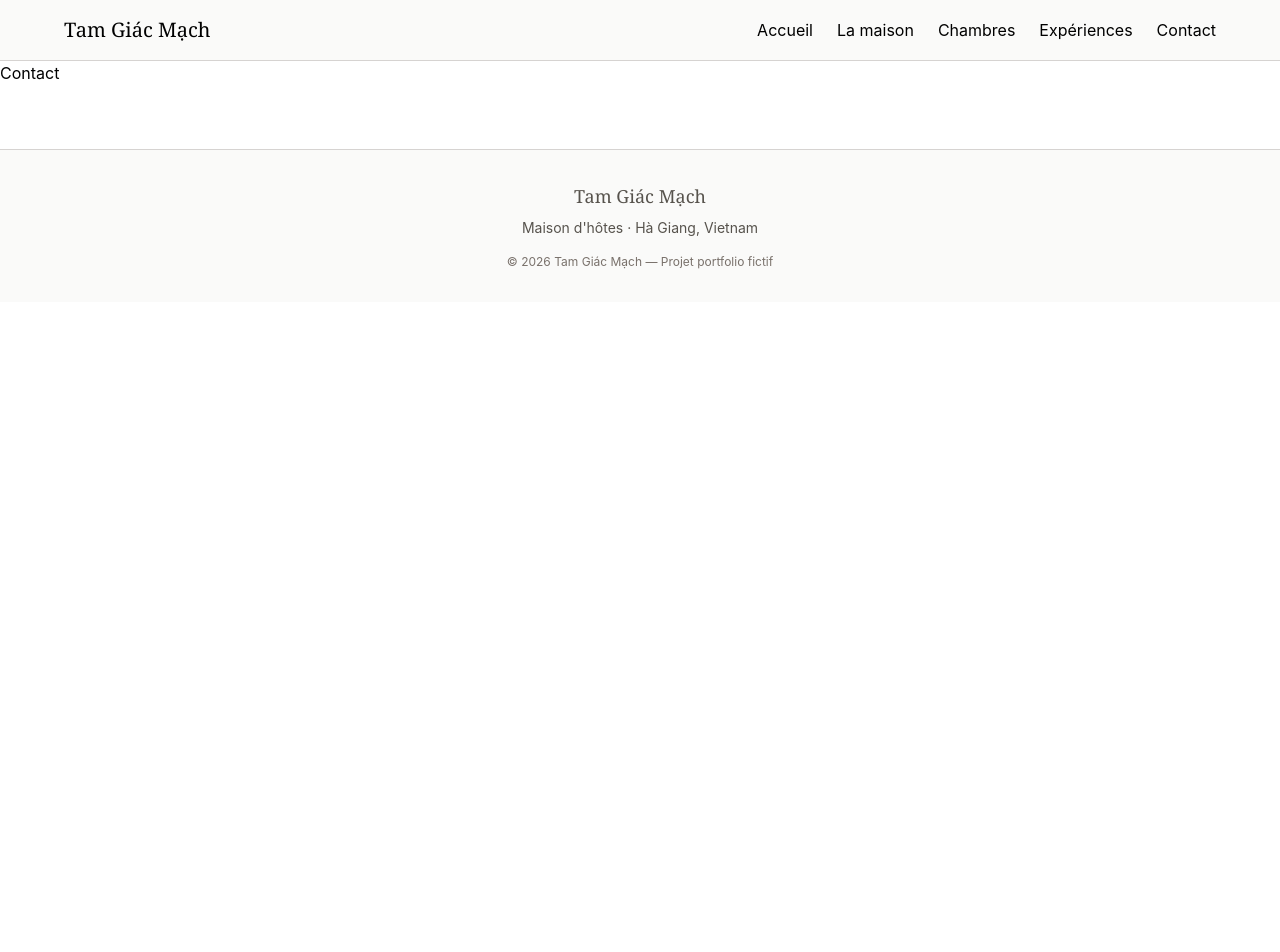
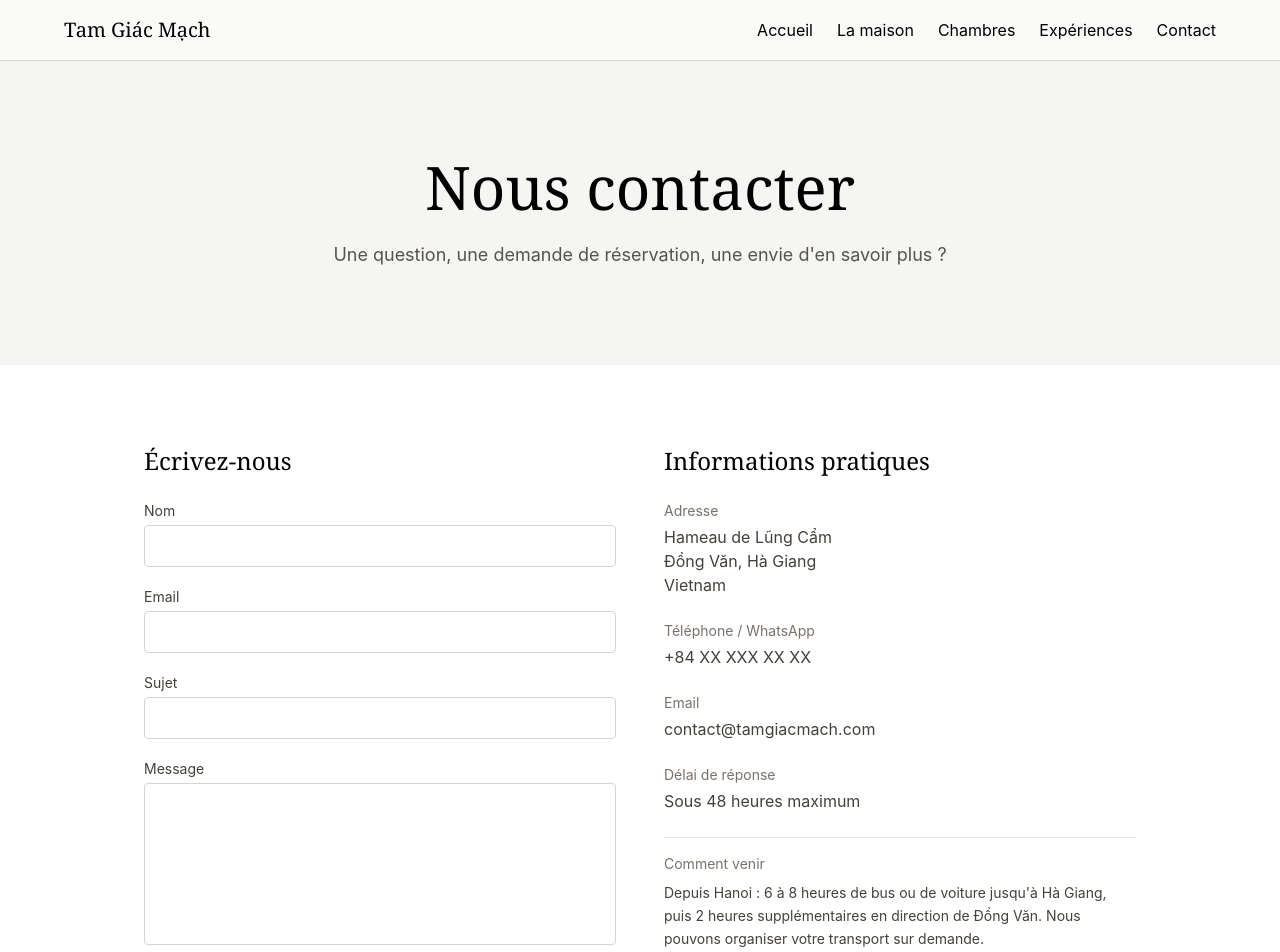
Before and after one commit to alexwebdevpro-coder/tam-giac-mach, a Vue app: page /contact in a window 1280 px wide. Shown: the top 952 px of the page. Before the commit the page ends 800 px from the top, so only its background shows below. Built offline with nearby package versions, Linux system fonts and the light colour scheme.

Commit message:
feat: build contact page with form and practical info

```diff
--- /dev/null
+++ b/src/components/contact/ContactForm.vue
@@ -0,0 +1,95 @@
+<script setup>
+import { ref } from 'vue'
+
+const name = ref('')
+const email = ref('')
+const subject = ref('')
+const message = ref('')
+
+const isSubmitted = ref(false)
+
+function handleSubmit() {
+  console.log('Form submitted:', {
+    name: name.value,
+    email: email.value,
+    subject: subject.value,
+    message: message.value,
+  })
+
+  isSubmitted.value = true
+
+  name.value = ''
+  email.value = ''
+  subject.value = ''
+  message.value = ''
+}
+
+function resetForm() {
+  isSubmitted.value = false
+}
+</script>
+
+<template>
+  <div v-if="!isSubmitted">
+    <form @submit.prevent="handleSubmit" class="space-y-5">
+      <div>
+        <label for="name" class="block text-sm text-stone-700 mb-1"> Nom </label>
+        <input
+          id="name"
+          v-model="name"
+          type="text"
+          required
+          class="w-full border border-stone-300 rounded px-4 py-2 focus:outline-none focus:border-stone-600"
+        />
+      </div>
+
+      <div>
+        <label for="email" class="block text-sm text-stone-700 mb-1"> Email </label>
+        <input
+          id="email"
+          v-model="email"
+          type="email"
+          required
+          class="w-full border border-stone-300 rounded px-4 py-2 focus:outline-none focus:border-stone-600"
+        />
+      </div>
+
+      <div>
+        <label for="subject" class="block text-sm text-stone-700 mb-1"> Sujet </label>
+        <input
+          id="subject"
+          v-model="subject"
+          type="text"
+          required
+          class="w-full border border-stone-300 rounded px-4 py-2 focus:outline-none focus:border-stone-600"
+        />
+      </div>
+
+      <div>
+        <label for="message" class="block text-sm text-stone-700 mb-1"> Message </label>
+        <textarea
+          id="message"
+          v-model="message"
+          rows="6"
+          required
+          class="w-full border border-stone-300 rounded px-4 py-2 focus:outline-none focus:border-stone-600 resize-none"
+        ></textarea>
+      </div>
+
+      <button
+        type="submit"
+        class="w-full bg-stone-800 text-white px-6 py-3 rounded hover:bg-stone-700"
+      >
+        Envoyer le message
+      </button>
+    </form>
+  </div>
+
+  <div v-else class="bg-stone-50 border border-stone-200 rounded-lg p-8 text-center">
+    <h3 class="text-xl font-serif mb-3">Merci pour votre message</h3>
+    <p class="text-stone-700 mb-6">Nous vous répondrons sous 48 heures.</p>
+    <button @click="resetForm" class="text-stone-700 underline">Envoyer un autre message</button>
+  </div>
+</template>
+
+<style scoped></style>
--- a/src/views/ContactView.vue
+++ b/src/views/ContactView.vue
@@ -1,9 +1,60 @@
-<script setup></script>
+<script setup>
+import ContactForm from '@/components/contact/ContactForm.vue'
+</script>
 
 <template>
-  <main>
-    <h1>Contact</h1>
-  </main>
+  <section class="bg-stone-100 py-24 px-4">
+    <div class="max-w-4xl mx-auto text-center">
+      <h1 class="text-5xl md:text-6xl font-serif mb-6">Nous contacter</h1>
+      <p class="text-lg text-stone-600">
+        Une question, une demande de réservation, une envie d'en savoir plus ?
+      </p>
+    </div>
+  </section>
+
+  <section class="max-w-5xl mx-auto px-4 py-20">
+    <div class="grid md:grid-cols-2 gap-12">
+      <div>
+        <h2 class="text-2xl font-serif mb-6">Écrivez-nous</h2>
+        <ContactForm />
+      </div>
+
+      <div>
+        <h2 class="text-2xl font-serif mb-6">Informations pratiques</h2>
+
+        <div class="space-y-6 text-stone-700">
+          <div>
+            <p class="text-sm text-stone-500 mb-1">Adresse</p>
+            <p>Hameau de Lũng Cẩm<br />Đồng Văn, Hà Giang<br />Vietnam</p>
+          </div>
+
+          <div>
+            <p class="text-sm text-stone-500 mb-1">Téléphone / WhatsApp</p>
+            <p>+84 XX XXX XX XX</p>
+          </div>
+
+          <div>
+            <p class="text-sm text-stone-500 mb-1">Email</p>
+            <p>contact@tamgiacmach.com</p>
+          </div>
+
+          <div>
+            <p class="text-sm text-stone-500 mb-1">Délai de réponse</p>
+            <p>Sous 48 heures maximum</p>
+          </div>
+
+          <div class="pt-4 border-t border-stone-200">
+            <p class="text-sm text-stone-500 mb-2">Comment venir</p>
+            <p class="text-sm leading-relaxed">
+              Depuis Hanoi : 6 à 8 heures de bus ou de voiture jusqu'à Hà Giang, puis 2 heures
+              supplémentaires en direction de Đồng Văn. Nous pouvons organiser votre transport sur
+              demande.
+            </p>
+          </div>
+        </div>
+      </div>
+    </div>
+  </section>
 </template>
 
 <style scoped></style>
```
